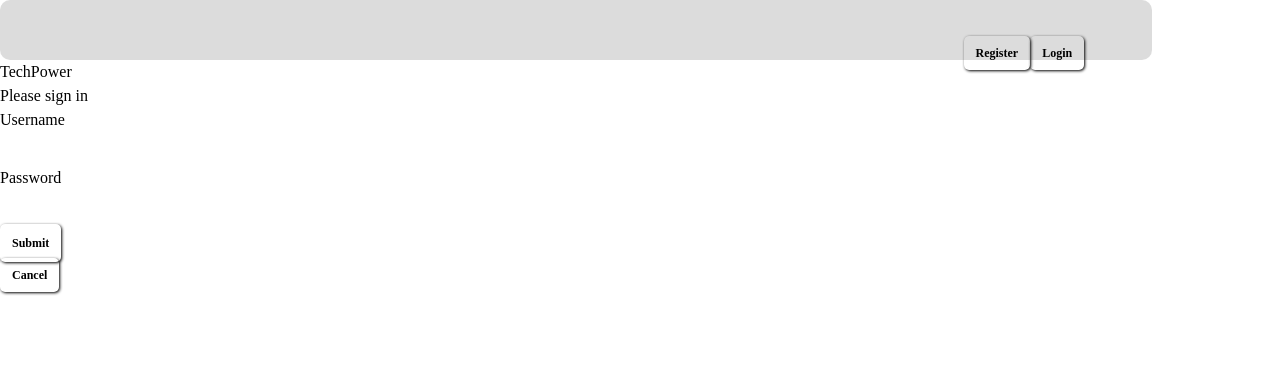
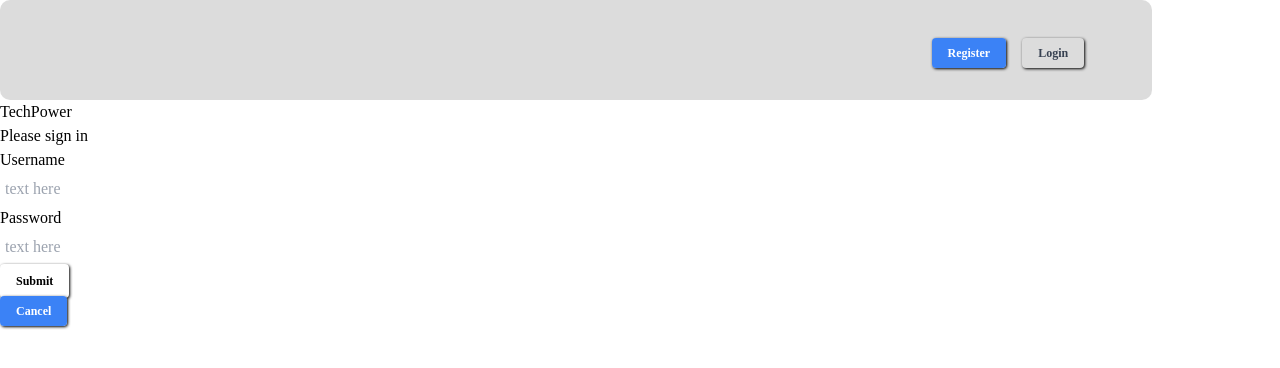
Before and after one commit to thechelle13/tech-client, a React (Vite) app: page /login in a window 1280 px wide. Shown: the top 368 px of the page. Built offline with nearby package versions, Linux system fonts and the light colour scheme.

Commit message:
updates to address issues with area state

```diff
--- a/src/components/auth/Login.jsx
+++ b/src/components/auth/Login.jsx
@@ -28,28 +28,32 @@ export const Login = ({ setToken }) => {
   }
 
   return (
-    <section className="columns is-centered">
-      <form className="column is-two-thirds" onSubmit={handleLogin}>
+    <section className="flex justify-center">
+      <form className="column is-two-thirds " onSubmit={handleLogin}>
         <h1 className="title">TechPower</h1>
         <p className="subtitle">Please sign in</p>
 
         <div className="field">
           <label className="label">Username</label>
           <div className="control">
-            <input className="input" type="text" ref={username} />
+            <input className="input" type="text" ref={username} placeholder="text here" />
           </div>
         </div>
 
         <div className="field">
           <label className="label">Password</label>
           <div className="control">
-            <input className="input" type="password" ref={password} />
+            <input
+            className="input"
+            type="password"
+            ref={password}
+            placeholder="text here" />
           </div>
         </div>
 
         <div className="field is-grouped">
           <div className="control">
-            <button className="button is-link" type="submit" >Submit</button>
+            <button className="button" type="submit" >Submit</button>
           </div>
           <div className="control">
             <Link to="/register" className="button is-link is-light">Cancel</Link>
--- a/src/components/forms/EditPostForm.jsx
+++ b/src/components/forms/EditPostForm.jsx
@@ -36,7 +36,7 @@ export const EditPostForm = () => {
     navigate("/postLists");
   };
 
-  const handleSave = (event) => {
+  const handleSave = async(event) => {
     event.preventDefault();
 
     const updatedItem = {
@@ -45,12 +45,34 @@ export const EditPostForm = () => {
       content: post.content,
       approved: true,
       skills: post.skills.map((skill) => skill.id),
+      area: post.area,
     };
+    try {
+      const response = await editPost(updatedItem);
 
-    editPost(updatedItem).then(() => {
-      navigate(`/postLists/${postId}`);
-    });
+      if (!response.ok) {
+        console.error("Error updating post:", response.statusText);
+        console.log(response)
+        // Handle the error appropriately (e.g., show a message to the user)
+        return;
+      }
+
+      // Assuming that the updated post is returned in the response
+      const updatedPost = await response.json();
+
+      // Now you can navigate to the updated post
+      navigate(`/postLists/${updatedPost.id}`);
+    } catch (error) {
+      console.error("Error updating post:", error);
+      // Handle the error appropriately (e.g., show a message to the user)
+    }
   };
+
+
+  //   editPost(updatedItem).then(() => {
+  //     navigate(`/postLists/${postId}`);
+  //   });
+  // };
 
   return (
     <main className="form-parent">
--- a/src/components/forms/PostForm.jsx
+++ b/src/components/forms/PostForm.jsx
@@ -6,9 +6,9 @@ import { getAreas } from "../../services/areaServices";
 
 export const PostForm = ({token, setToken}) => {
     const [areaLabels, setAreaLabels] = useState([]);
-
+    const [chosenArea, updateChosenArea] = useState(new Set());
     const [skillLabels, setSkillLabels] = useState([]);
-    const [chosenSkills, updateChosen] = useState(new Set());
+    const [chosenSkills, updateChosenSkills] = useState(new Set());
     const [post, setPost] = useState({
         title: "",
         content: "",
@@ -37,18 +37,27 @@ export const PostForm = ({token, setToken}) => {
         setPost(copy);
       };
 
-      const updateArea = (e) => {
-        const copy = { ...post };
-        copy.area = e.target.value;
-        setPost(copy);
-      };
+      // const updateArea = (e) => {
+      //   const copy = { ...post };
+      //   copy.area = e.target.value;
+      //   setPost(copy);
+      // };
 
       const handleSkillChosen = (s) => {
         const copy = new Set(chosenSkills);
         copy.has(s.id) ? copy.delete(s.id) : copy.add(s.id);
-        updateChosen(copy);
+        updateChosenSkills(copy);
       };
 
+//debugger
+      const handleAreaChosen = (a) => {
+        const copy = new Set(chosenArea);
+        copy.has(a.id) ? copy.delete(a.id) : copy.add(a.id);
+        updateChosenArea(copy);
+      };
+
+
+//debugger
       const postPost = async (evt) => {
         evt.preventDefault();
 
@@ -70,7 +79,7 @@ export const PostForm = ({token, setToken}) => {
               Authorization: `Token ${localStorage.getItem("auth_token")}`,
               "Content-Type": "application/json",
             },
-            body: JSON.stringify({ ...post, skills: Array.from(chosenSkills) }),
+            body: JSON.stringify({ ...post, skills: Array.from(chosenSkills)}),
           });
 
           if (!response.ok) {
@@ -99,15 +108,7 @@ export const PostForm = ({token, setToken}) => {
         <fieldset className="form-fieldset">
           <div className="form-field">
             <label>New Post:</label>
-            <input
-              className="input-field"
-              id="title"
-              onChange={updatePost}
-              type="text"
-              placeholder=""
-              value={post.title}
-              required
-            />
+
           </div>
           <div className="form-field">
             <label>Title:</label>
@@ -115,7 +116,7 @@ export const PostForm = ({token, setToken}) => {
               className="textarea-field"
               id="title"
               onChange={updatePost}
-              placeholder=""
+              placeholder="text here"
               value={post.title}
               required
               maxLength={20}
@@ -128,7 +129,7 @@ export const PostForm = ({token, setToken}) => {
               className="textarea-field"
               id="content"
               onChange={updatePost}
-              placeholder=""
+              placeholder="text here"
               value={post.content}
               required
               maxLength={200}
@@ -157,43 +158,17 @@ export const PostForm = ({token, setToken}) => {
             </div>
           </fieldset>
 
-          {/* <fieldset>
-          <div htmlFor="area"> Area:</div>
-          <select
-            name="area"
-            value={editArea.areaId}
-            onChange={(event) => {
-              const { value } = event.target;
-              setEditArea((prevEditArea) => ({
-                ...prevEditArea,
-                areaId: value,
-              }));
-            }}
-            required
-            autoFocus
-            autoComplete="off"
-          >
-            <option value="petType">Please select an Area or field:</option>
-            {area.map((areaObj) => {
-              return (
-                <option key={areaObj.id} value={areaObj.id}>
-                  {areaObj.label}
-                </option>
-              );
-            })}
-          </select>
-        </fieldset> */}
-
             <fieldset className="fieldset-div">
               <div className="box-input">
                 <div>Area:</div>
                 <select
                   className="input"
                   name="area"
-                  onChange={updateArea}
+                  onChange={() => handleAreaChosen(areaLabels)}
                   value={post.area}
                 >
                   <option value={0}>Please select an Area</option>
+
                   {areaLabels.map((areaObj) => {
                     return (
                       <option key={areaObj.id} value={areaObj.id}>
--- a/src/components/forms/forms.css
+++ b/src/components/forms/forms.css
@@ -1,3 +1,6 @@
+
+
+
 .h1-div {
     display: flex;
     justify-content: center;
--- a/src/components/nav/NavBar.jsx
+++ b/src/components/nav/NavBar.jsx
@@ -53,9 +53,9 @@ export const NavBar = ({ token, setToken }) => {
               <Link to="/skills" className="navbar-item">
                 Skill Manager
               </Link>
-              <Link to="/skills" className="navbar-item">
+              {/* <Link to="/skills" className="navbar-item">
                 Logout
-              </Link>
+              </Link> */}
 
             </>
           ) : (
--- a/src/components/nav/Navbar.css
+++ b/src/components/nav/Navbar.css
@@ -1,6 +1,9 @@
-/* .navbar-item img {
-   max-height: 3rem;
-} */
+/* Navbar.css */
+@import 'tailwindcss/base';
+@import 'tailwindcss/components';
+@import 'tailwindcss/utilities';
+/* Add your custom styles below */
+
 a {
     text-decoration: none;
     color: inherit; /* Set the color to inherit from the parent element */
@@ -40,7 +43,7 @@ a {
     display: flex;
     justify-content: space-around;
     width: 90%;
-    max-height: 60px;
+    max-height: 100px;
     background-color: rgba(128, 128, 128, 0.279);
     border-radius: 10px;
     padding: 20px;
@@ -81,3 +84,32 @@ a {
     transform: scale(1.1);
     cursor: pointer;
  }
+
+ /* Navbar.css */
+.navbar-burger {
+   @apply lg:hidden;
+ }
+
+ .navbar-menu {
+   @apply lg:flex;
+ }
+
+ .navbar-item {
+   @apply block lg:inline-block;
+ }
+ /* Navbar.css */
+.buttons {
+   @apply space-x-4;
+ }
+
+ .button {
+   @apply py-2 px-4 rounded;
+ }
+
+ .is-link {
+   @apply bg-blue-500 text-white;
+ }
+
+ .is-outlined {
+   @apply border border-gray-300 text-gray-700;
+ }
--- a/src/pages/Home.jsx
+++ b/src/pages/Home.jsx
@@ -1,11 +1,13 @@
+import { useParams } from "react-router-dom"
 
 
 export const Home = ({token, setToken}) => {
+  // const {tech_userId} = useParams
 
     return (
         <main className='welcome-container'>
           <h1 className='welcome-message'>Welcome to TechPower</h1>
-          <div>{token.id}</div>
+          {/* <div className="welome-message">{token}</div> */}
         </main>
 
       )
--- a/src/pages/pages.css
+++ b/src/pages/pages.css
@@ -1,3 +1,10 @@
+/* Navbar.css */
+@import 'tailwindcss/base';
+@import 'tailwindcss/components';
+@import 'tailwindcss/utilities';
+/* Add your custom styles below */
+
+
 .page-title {
     display: flex;
     justify-content: center;
```
Also changed, not shown: src/pages/MyPosts.jsx (+22 -3 lines), src/components/auth/Login.css (line endings or trailing spaces), 1 other file (tests, documents, lock files or other folders).
